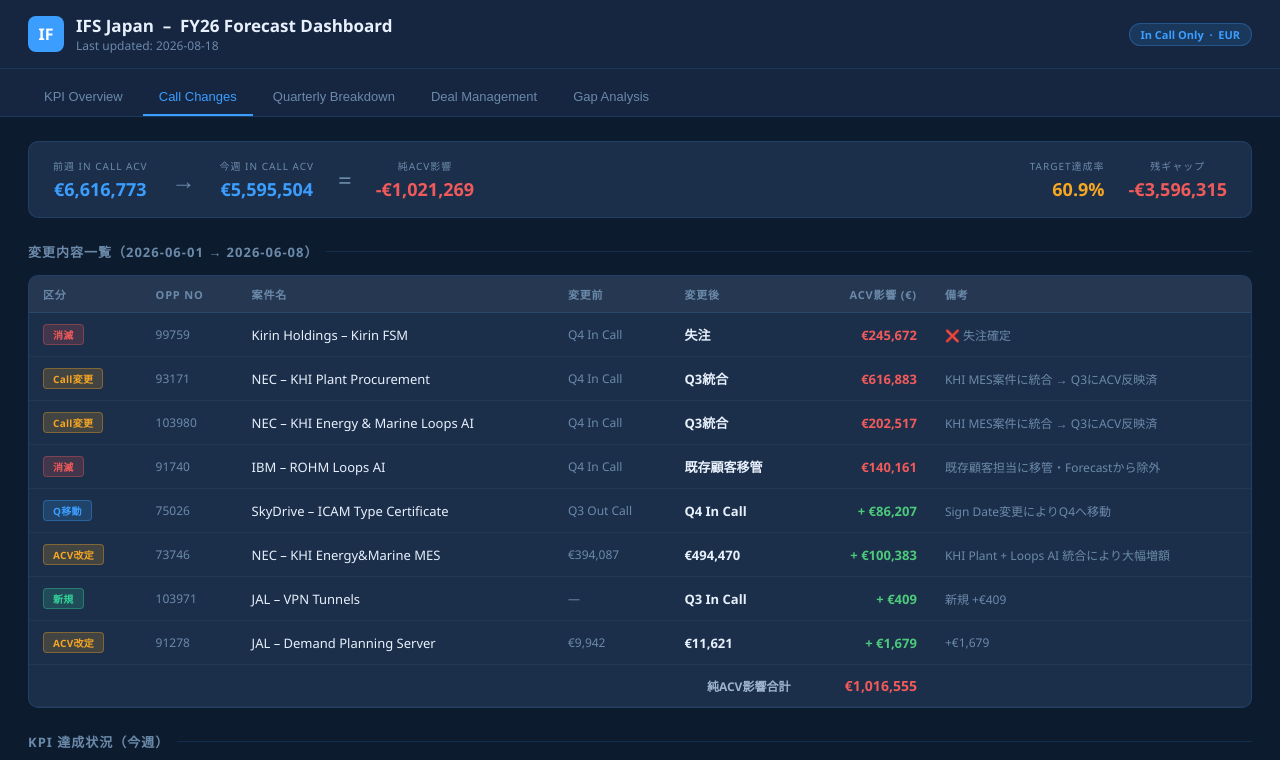
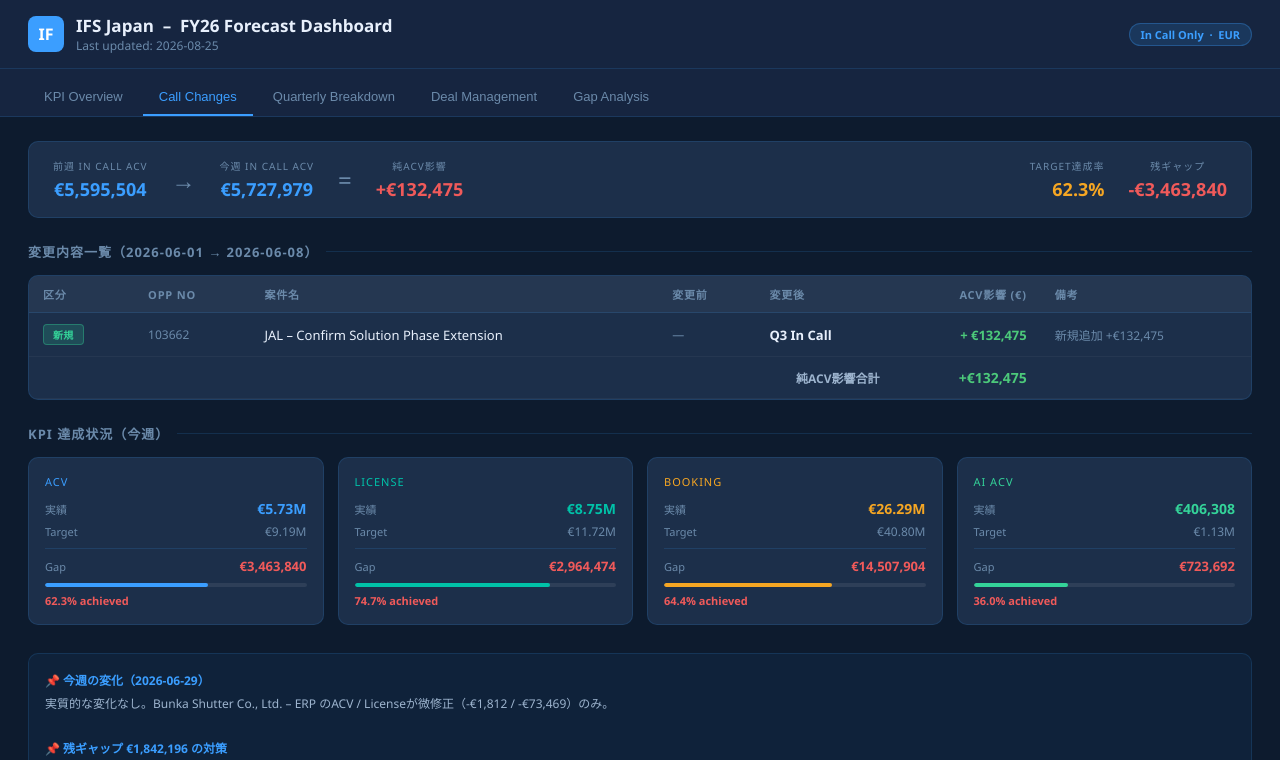
Before and after one commit to ta-ifsflsm-sys/nn-fy26-forecast, a plain HTML site: page index.html in a window 1280 px wide. Both pictures are taken after a click on the button "Call Changes". Shown: the top 760 px of the page. Drawn offline with nearby package versions, Linux system fonts and the light colour scheme.

Commit message:
Add files via upload

```diff
--- a/index.html
+++ b/index.html
@@ -161,7 +161,7 @@
     <div class="logo">IF</div>
     <div>
       <h1>IFS Japan &nbsp;–&nbsp; FY26 Forecast Dashboard</h1>
-      <div class="meta">Last updated: 2026-08-18</div>
+      <div class="meta">Last updated: 2026-08-25</div>
     </div>
   </div>
   <span class="badge">In Call Only &nbsp;·&nbsp; EUR</span>
@@ -188,15 +188,16 @@
   {q:2,ct:'Won',id:'94085',desc:'Japan Airlines Co., Ltd.-JAL Customer Success CP2( July–Dece',acv:247942,lic:0,book:247942,ai:0,ai_acv:0,date:'2026-04-30'},
   {q:2,ct:'Won',id:'96173',desc:'NEC Corporation-KHI-Energy&Marine Company - Oracle ASFU',acv:4148,lic:4929,book:6568,ai:0,ai_acv:0,date:'2026-06-05'},
   {q:3,ct:'In Call',id:'103971',desc:'Japan Airlines Co., Ltd.-JAL VPN Tunnels',acv:409,lic:0,book:511,ai:0,ai_acv:0,date:'2026-08-07'},
+  {q:3,ct:'In Call',id:'103662',desc:'Japan Airlines Co., Ltd.-JAL Confirm Solution Phase Extensio',acv:132475,lic:0,book:397426,ai:0,ai_acv:0,date:'2026-08-20'},
   {q:3,ct:'In Call',id:'91278',desc:'Japan Airlines Co., Ltd.-JAL Demand Planning Server',acv:11621,lic:0,book:14526,ai:0,ai_acv:0,date:'2026-09-09'},
   {q:3,ct:'In Call',id:'73746',desc:'NEC Corporation-KHI-Energy&Marine Company-Manufacturing MES ',acv:494470,lic:681984,book:2472350,ai:669015,ai_acv:187078,date:'2026-09-25'},
+  {q:3,ct:'In Call',id:'98278',desc:'Mitsubishi Electric Corporation-MELCO_DS_Customer Success Oc',acv:85475,lic:0,book:521399,ai:0,ai_acv:0,date:'2026-09-30'},
   {q:3,ct:'In Call',id:'95590',desc:'JERA Co., Inc.-JERA O&M CPLF Asset  PoV',acv:47036,lic:0,book:47036,ai:0,ai_acv:0,date:'2026-09-30'},
-  {q:3,ct:'In Call',id:'98278',desc:'Mitsubishi Electric Corporation-MELCO_DS_Customer Success Oc',acv:85475,lic:0,book:521399,ai:0,ai_acv:0,date:'2026-09-30'},
   {q:3,ct:'In Call',id:'90924',desc:'Mitsubishi Electric Corporation-MELCO - A&D&#39;',acv:2116292,lic:4975002,book:12230871,ai:136183,ai_acv:27237,date:'2026-09-30'},
   {q:4,ct:'In Call',id:'96704',desc:'NEC Corporation-MHI AEL-Oracle',acv:43393,lic:82529,book:137410,ai:0,ai_acv:0,date:'2026-11-20'},
   {q:4,ct:'In Call',id:'75026',desc:'SkyDrive Inc.-Skydrive - ICAM - Type Certificate Configurati',acv:86207,lic:79882,book:258620,ai:81710,ai_acv:27237,date:'2026-11-26'},
+  {q:4,ct:'Out Call',id:'102456',desc:'NEC Corporation-  SUBARU -Add Use Place environment',acv:27521,lic:22745,book:27521,ai:0,ai_acv:0,date:'2026-11-26'},
   {q:4,ct:'In Call',id:'86759',desc:'NEC Corporation-SUBARU_ai',acv:22054,lic:0,book:110268,ai:110268,ai_acv:22054,date:'2026-11-26'},
-  {q:4,ct:'Out Call',id:'102456',desc:'NEC Corporation-  SUBARU -Add Use Place environment',acv:27521,lic:22745,book:27521,ai:0,ai_acv:0,date:'2026-11-26'},
   {q:4,ct:'Out Call',id:'92865',desc:'Japan Airlines Co., Ltd.-JAL Customer Success CP3/CP4 (Janua',acv:328,lic:0,book:469079,ai:0,ai_acv:0,date:'2026-12-01'},
   {q:4,ct:'In Call',id:'68562',desc:'Hitachi Construction Machinery Japan Co., Ltd.-Inbound-Hitac',acv:611585,lic:694423,book:1834755,ai:0,ai_acv:0,date:'2026-12-09'},
   {q:4,ct:'Out Call',id:'84447',desc:'Honda Motor Co., Ltd.-Honda Marine- POKA',acv:44139,lic:0,book:220694,ai:0,ai_acv:0,date:'2026-12-18'},
@@ -206,19 +207,12 @@
 ];
 
 const CHANGES = [
-  {type:'消滅',    opp:'99759', desc:'Kirin Holdings – Kirin FSM',            from:'Q4 In Call', to:'失注',        acv:-245672, note:'❌ 失注確定'},
-  {type:'Call変更',opp:'93171', desc:'NEC – KHI Plant Procurement',           from:'Q4 In Call', to:'Q3統合',      acv:-616883, note:'KHI MES案件に統合 → Q3にACV反映済'},
-  {type:'Call変更',opp:'103980',desc:'NEC – KHI Energy & Marine Loops AI',   from:'Q4 In Call', to:'Q3統合',      acv:-202517, note:'KHI MES案件に統合 → Q3にACV反映済'},
-  {type:'消滅',    opp:'91740', desc:'IBM – ROHM Loops AI',                   from:'Q4 In Call', to:'既存顧客移管', acv:-140161, note:'既存顧客担当に移管・Forecastから除外'},
-  {type:'Q移動',   opp:'75026', desc:'SkyDrive – ICAM Type Certificate',      from:'Q3 Out Call','to':'Q4 In Call', acv:86207,   note:'Sign Date変更によりQ4へ移動'},
-  {type:'ACV改定', opp:'73746', desc:'NEC – KHI Energy&Marine MES',           from:'€394,087',   to:'€494,470',    acv:100383,  note:'KHI Plant + Loops AI 統合により大幅増額'},
-  {type:'新規',    opp:'103971',desc:'JAL – VPN Tunnels',                     from:'—',          to:'Q3 In Call',  acv:409,     note:'新規 +€409'},
-  {type:'ACV改定', opp:'91278', desc:'JAL – Demand Planning Server',          from:'€9,942',     to:'€11,621',     acv:1679,    note:'+€1,679'},
+  {type:'新規', opp:'103662', desc:'JAL – Confirm Solution Phase Extension', from:'—', to:'Q3 In Call', acv:132475, note:'新規追加 +€132,475'},
 ];
 
-const KPI_CUR  = {acv:5595504,lic:8753301,book:25897170,ai:1603057,ai_acv:406308};
+const KPI_CUR  = {acv:5727979,lic:8753301,book:26294596,ai:1603057,ai_acv:406308};
 const TARGETS  = {acv:9191819, lic:11717775, book:40802500, ai:3752500, ai_acv:1130000};
-const WTW = {'1':[726280,726280],'2':[257083,257083],'3':[2657546,2755303],'4':[2975864,1856838]};
+const WTW = {'1':[726280,726280],'2':[257083,257083],'3':[2755303,2887778],'4':[1856838,1856838]};
 const KPI_STORE = 'ifs_fy26_kpi_v3';
 function loadKT(){try{return JSON.parse(localStorage.getItem(KPI_STORE)||'{}');}catch(e){return{};}}
 function saveKT(k,v){const s=loadKT();s[k]=v;localStorage.setItem(KPI_STORE,JSON.stringify(s));}
@@ -277,7 +271,7 @@
     <div class="chart-card"><h3>In Call ACV vs Target by Quarter (€)</h3><div class="chart-wrap"><canvas id="chartAcv"></canvas></div></div>
     <div class="chart-card"><h3>In Call ACV – Quarter Breakdown</h3><div class="chart-wrap"><canvas id="chartPie"></canvas></div></div>
   </div>
-  <div class="section-title">WTW (vs 2026-07-31)</div>
+  <div class="section-title">WTW (vs 2026-08-18)</div>
   <div class="wtw-grid" id="wtwGrid"></div>
   <script>
   (function(){
@@ -310,15 +304,15 @@
 <div id="tab-changes" class="tab-content">
 <div class="page">
   <div class="impact-banner">
-    <div class="impact-item"><div class="impact-label">前週 In Call ACV</div><div class="impact-val" style="color:var(--accent)">€6,616,773</div></div>
+    <div class="impact-item"><div class="impact-label">前週 In Call ACV</div><div class="impact-val" style="color:var(--accent)">€5,595,504</div></div>
     <div style="font-size:24px;color:var(--muted)">→</div>
-    <div class="impact-item"><div class="impact-label">今週 In Call ACV</div><div class="impact-val" style="color:var(--accent)">€5,595,504</div></div>
+    <div class="impact-item"><div class="impact-label">今週 In Call ACV</div><div class="impact-val" style="color:var(--accent)">€5,727,979</div></div>
     <div style="font-size:24px;color:var(--muted)">=</div>
-    <div class="impact-item"><div class="impact-label">純ACV影響</div><div class="impact-val" style="color:var(--red)">-€1,021,269</div></div>
+    <div class="impact-item"><div class="impact-label">純ACV影響</div><div class="impact-val" style="color:var(--red)">+€132,475</div></div>
     <div style="margin-left:auto;text-align:right;">
-      <div class="impact-label">Target達成率</div><div class="impact-val" style="color:var(--gold)">60.9%</div>
+      <div class="impact-label">Target達成率</div><div class="impact-val" style="color:var(--gold)">62.3%</div>
     </div>
-    <div class="impact-item"><div class="impact-label">残ギャップ</div><div class="impact-val" style="color:var(--red)">-€3,596,315</div></div>
+    <div class="impact-item"><div class="impact-label">残ギャップ</div><div class="impact-val" style="color:var(--red)">-€3,463,840</div></div>
   </div>
   <div class="section-title">変更内容一覧（2026-06-01 → 2026-06-08）</div>
   <div class="change-table-wrap">
@@ -486,6 +480,14 @@
 (function(){
   // ── 週次 WTW データ（案件別増減）
   const WTW_WEEKS = [
+    {
+      date: '08-25', prev_date: '08-18',
+      prev_acv: 5595504, cur_acv: 5727979,
+      net: 132475,
+      changes: [
+        {q:'Q3', opp:'103662', desc:'JAL – Confirm Solution Phase Extension', delta:132475, type:'new', note:'新規 In Call +€132,475'},
+      ]
+    },
     {
       date: '08-18', prev_date: '07-31',
       prev_acv: 6616773, cur_acv: 5595504,
@@ -1022,7 +1024,7 @@
 })();
 </script>
 
-<footer>IFS Japan FY26 Forecast &nbsp;·&nbsp; Data as of 2026-08-18 &nbsp;·&nbsp; In Call figures used for achievement rates</footer>
+<footer>IFS Japan FY26 Forecast &nbsp;·&nbsp; Data as of 2026-08-25 &nbsp;·&nbsp; In Call figures used for achievement rates</footer>
 
 <script>
 function switchTab(id){
```
